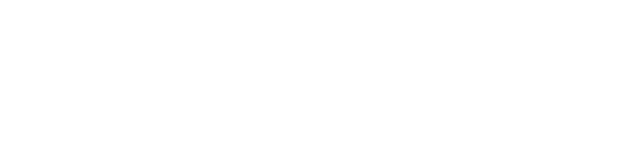
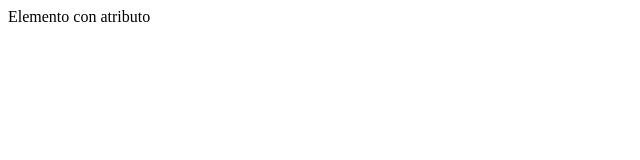
Before and after one commit to Didaclora-hub/JS-proyects, a plain HTML site: page Didac/ejercicios dom js/ejercicio-07/index.html in a window 1280 px wide. Shown: the whole page, without its empty margins (0-640 px from the left). Drawn offline with Linux system fonts and the light colour scheme.

Commit message:
algunos ejercicios hechos

```diff
--- a/Didac/ejercicios dom js/ejercicio-07/index.html
+++ b/Didac/ejercicios dom js/ejercicio-07/index.html
@@ -6,10 +6,11 @@
     <title>Ejercicio 7: Cambio de Atributos con `setAttribute`</title>
   </head>
   <body>
-    <!-- Escribe tu codigo html aqui -->
+    <div id="miElemento">Elemento con atributo</div>
 
     <script>
-      // Escribe tu codigo javascript aqui
+      const elemento = document.getElementById('miElemento')
+      elemento.setAttribute('class', 'elemento')
     </script>
   </body>
 </html>
```
